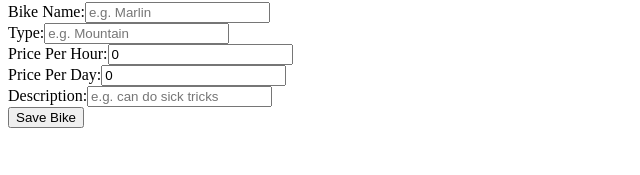
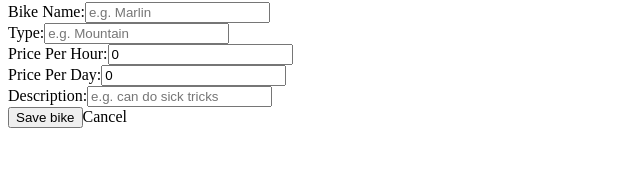
Before and after one commit to S00269936/WebProg2ProjectAngularS00269936, an Angular app: page /bikes/new in a window 1280 px wide. Shown: the part 125-300 px from the top of the page, without its empty margins (0-640 px from the left). Built offline with nearby package versions, Linux system fonts and the light colour scheme.

Commit message:
refactor bike form component to improve saving state management and error handling; update button states and add cancel link

```diff
--- a/src/app/features/bikes/components/bike-form/bike-form.html
+++ b/src/app/features/bikes/components/bike-form/bike-form.html
@@ -34,8 +34,11 @@
       </div>
 
     <!-- Action Buttons -->
-    <div class="button-group">
-      <button type="submit">Save Bike</button>
-
-    </div>
+    @if (saveError(); as message) { <p role="alert">{{ message }}</p> }
+  <div class="button-group">
+    <button type="submit" [disabled]="saving()">
+      {{ saving() ? 'Saving...' : 'Save bike' }}
+    </button>
+    <a routerLink="/bikes">Cancel</a>
+  </div>
   </form>
--- a/src/app/features/bikes/components/bike-form/bike-form.ts
+++ b/src/app/features/bikes/components/bike-form/bike-form.ts
@@ -1,4 +1,4 @@
-import { Component, inject } from '@angular/core';
+import { Component, inject, signal } from '@angular/core';
 import { FormBuilder, Validators, ReactiveFormsModule } from '@angular/forms';
 import { CreateBikeDto } from '../../models/bike.model';
 import { Router } from '@angular/router';
@@ -14,6 +14,8 @@ export class BikeForm {
   private formBuilder = inject(FormBuilder);
   private bikeService = inject(BikeService);
   private router = inject(Router);
+  saving = signal(false);
+  saveError = signal<string | null>(null);
 
   bikeForm = this.formBuilder.nonNullable.group({
     bikeName: ['', Validators.required],
@@ -25,17 +27,20 @@ export class BikeForm {
 
   });
 
+
 onSubmit(): void {
   const { bikeName, type, pricePerHour, pricePerDay, description } = this.bikeForm.getRawValue();
   const newBike: CreateBikeDto = { bikeName, type, pricePerHour, pricePerDay, description };
-    console.log('Submitted Bike:', newBike);
+  this.saving.set(true);
+  this.saveError.set(null);
   this.bikeService.addBike(newBike).subscribe({
     next: (response) => {
       console.log('Bike added successfully:', response);
       this.router.navigate(['/bikes']);
     },
-      error: (error) => {
-        console.error('Error adding bike:', error);
+    error: (err: Error) => {
+      this.saveError.set(err.message);
+      this.saving.set(false);
     }
   });
 }
--- a/src/app/features/bikes/pages/bike-list/bike-list.ts
+++ b/src/app/features/bikes/pages/bike-list/bike-list.ts
@@ -1,6 +1,5 @@
 import { Component, inject } from '@angular/core';
 import { BikeService } from '../../services/bike.service';
-import { AsyncPipe } from '@angular/common';
 import { BikeCard } from '../../components/bike-card/bike-card';
 import { RouterLink } from '@angular/router';
 import { toSignal } from '@angular/core/rxjs-interop';
@@ -9,7 +8,7 @@ import { withLoadState } from '../../../../shared/load-state.js'
 
 @Component({
   selector: 'app-bike-list',
-  imports: [AsyncPipe, BikeCard, RouterLink],
+  imports: [ BikeCard, RouterLink],
   templateUrl: './bike-list.html',
   styleUrl: './bike-list.scss',
 })
```
Lines whose indentation alone changed are shown as unchanged.
